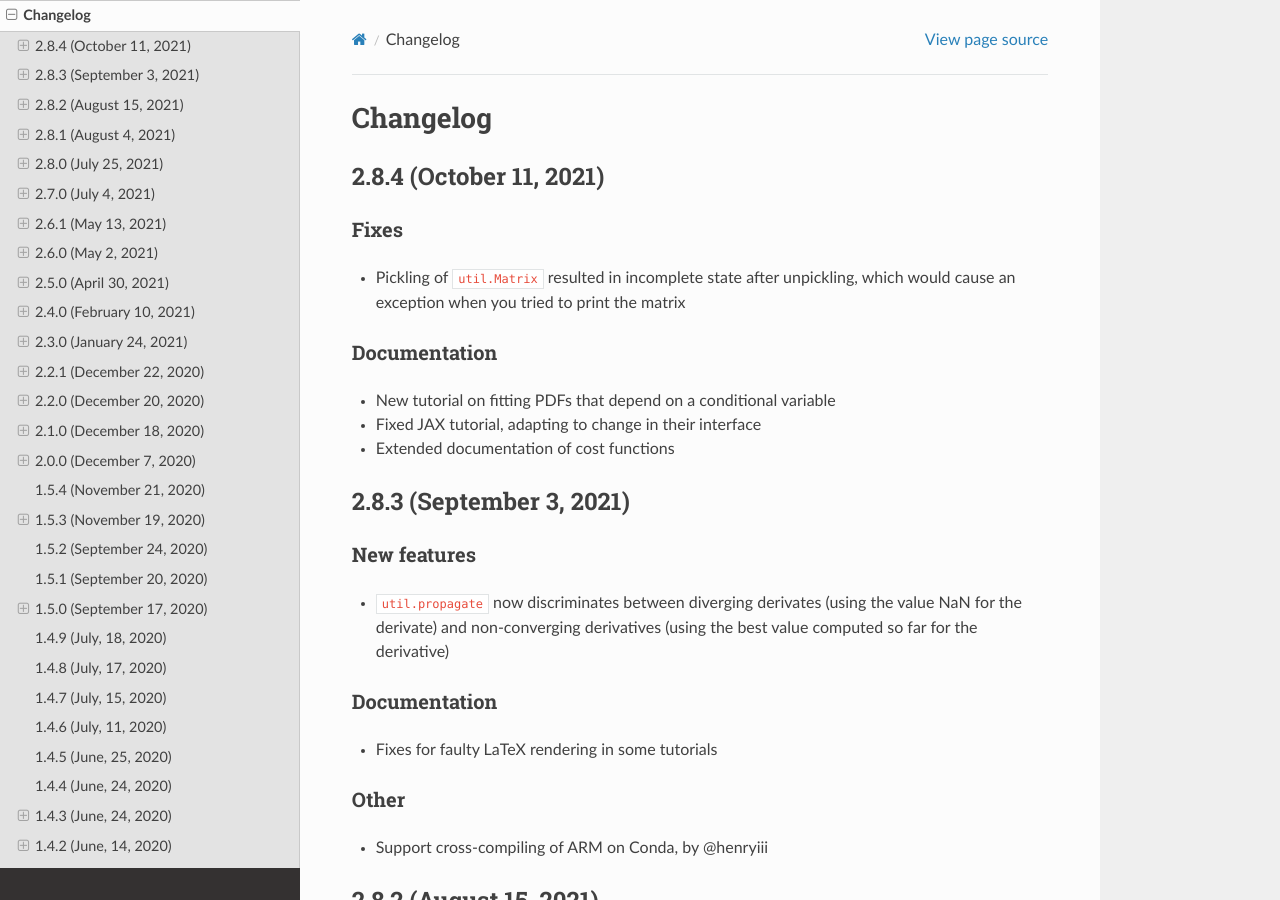
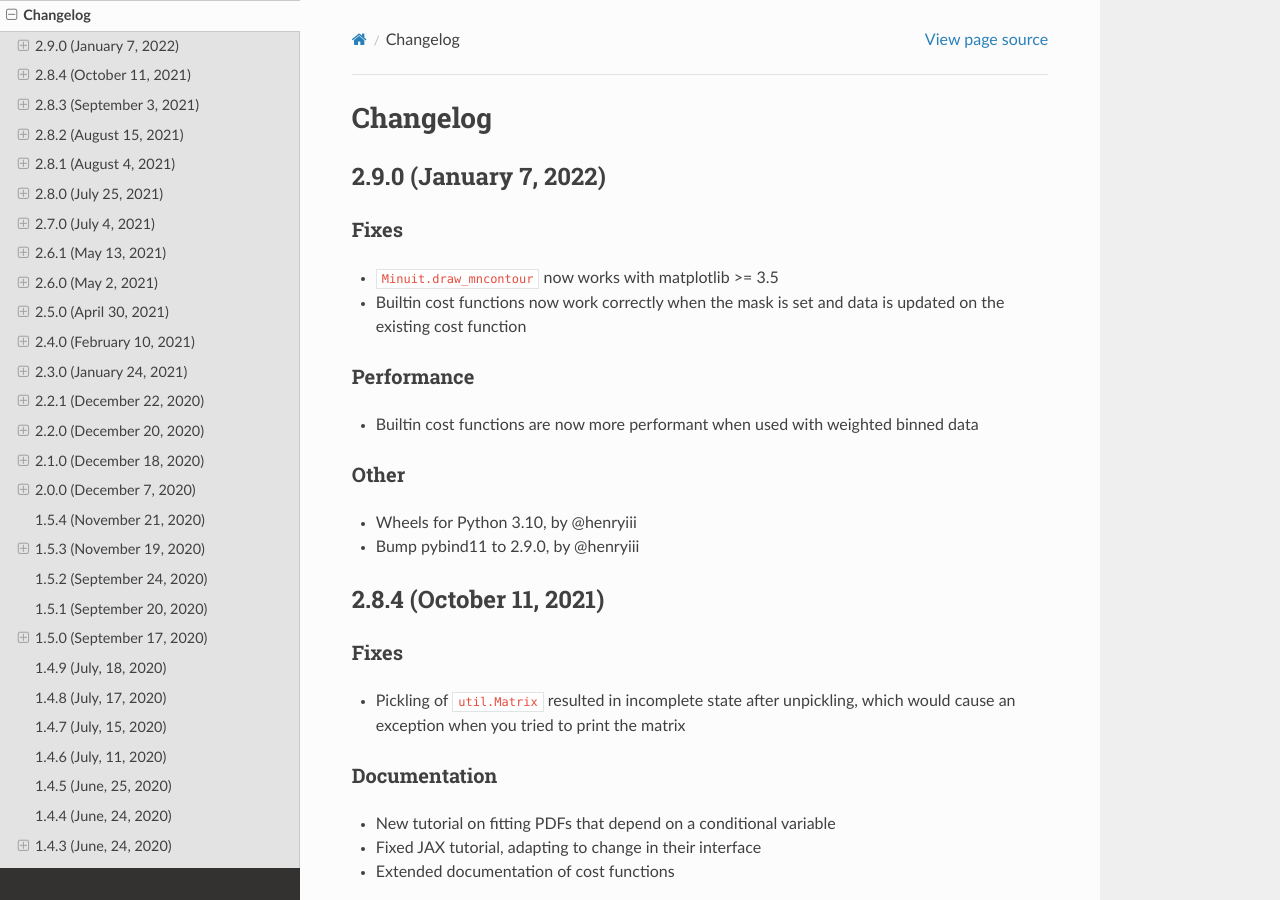
Before and after one commit to scikit-hep/iminuit, a Sphinx documentation site: the page built from doc/changelog.rst, in a window 1280 px wide and 900 px high. Built offline with Sphinx 7.4.7 and the Read the Docs theme 2.0.0, drawn with Linux system fonts in a browser that asks for light colours.

Commit message:
update changelog

```diff
--- a/doc/changelog.rst
+++ b/doc/changelog.rst
@@ -5,8 +5,27 @@
 Changelog
 =========
 
+2.9.0 (January 7, 2022)
+-----------------------
+
+Fixes
+~~~~~
+- ``Minuit.draw_mncontour`` now works with matplotlib >= 3.5
+- Builtin cost functions now work correctly when the mask is set and data is updated on
+  the existing cost function
+
+Performance
+~~~~~~~~~~~
+- Builtin cost functions are now more performant when used with weighted binned data
+
+Other
+~~~~~
+- Wheels for Python 3.10, by @henryiii
+- Bump pybind11 to 2.9.0, by @henryiii
+
 2.8.4 (October 11, 2021)
 ------------------------
+
 Fixes
 ~~~~~
 - Pickling of ``util.Matrix`` resulted in incomplete state after unpickling, which would
```
